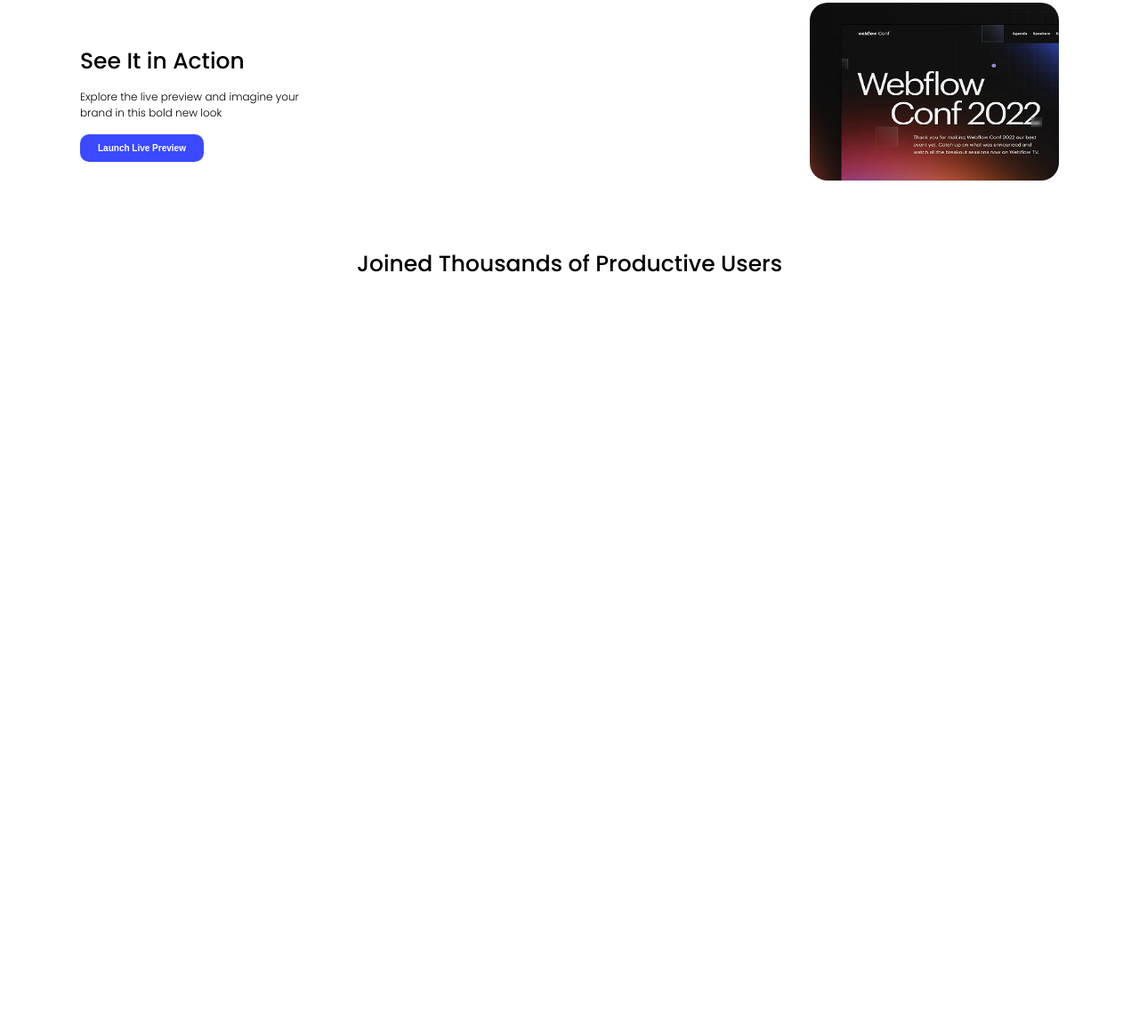
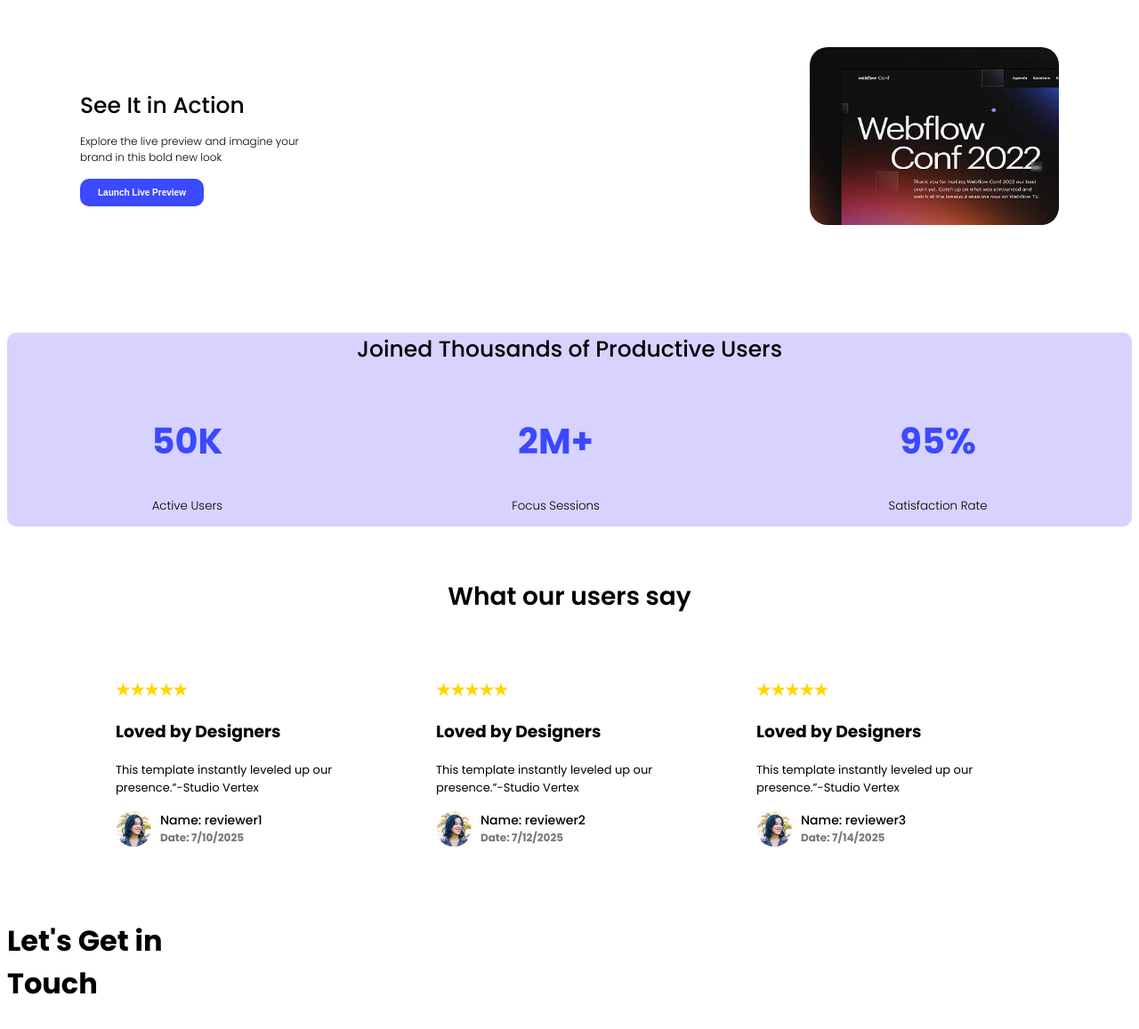
Before and after one commit to jubairae10/web-dev-port, a plain HTML site: page index.html in a window 1280 px wide. Shown: the part 391-1548 px from the top of the page at 89% size. Before the commit the page ends 800 px from the top, so only its background shows below. Drawn offline with Linux system fonts and the light colour scheme.

Commit message:
added reviewers information

```diff
--- a/index.html
+++ b/index.html
@@ -31,21 +31,98 @@
     </header>
     <main>
         <section class="about">
-        <div class ="text-content">
-            <h3 class="section-title">See It in Action</h3>
-            <p class="section-description">Explore the live preview and imagine your<br>brand in this bold new look</p>
-            <button class="btn-second">Launch Live Preview</button>
-        </div>
+            <div class="text-content">
+                <h3 class="section-title">See It in Action</h3>
+                <p class="section-description">Explore the live preview and imagine your<br>brand in this bold new look
+                </p>
+                <button class="btn-second">Launch Live Preview</button>
+            </div>
             <img class="banner-profile-pic" src="Assets/wc-mini.png" alt="">
         </section>
 
         <section class="about2">
-                 <h3 class="section2-title">Joined Thousands of Productive Users</h3>
+            <h2 class="section2-title">Joined Thousands of Productive Users</h2>
+            <div class="about2-items">
+                <div class="about2-item">
+                    <h1 class="item-title">50K</h1>
+                    <p class="item-description">Active Users</p>
+                </div>
+                <div class="about2-item">
+                    <h1 class="item-title">2M+</h1>
+                    <p class="item-description">Focus Sessions</p>
+                </div>
+                <div class="about2-item">
+                    <h1 class="item-title">95%</h1>
+                    <p class="item-description">Satisfaction Rate</p>
+                </div>
+            </div>
+        </section>
+
+        <section class="about3">
+            <p class="about3-title">What our users say</p>
+            <div class="about3-all">
+                <div class="about3-card">
+                    <div class="stars">★★★★★</div>
+                    <h3 class="about3-heading">Loved by Designers</h3>
+                    <p class="about3-paragraph">
+                        This template instantly leveled up our<br>presence.”-Studio Vertex
+                    </p>
+                    <div class="reviewer">
+                        <img class="profile-pic" src="Assets/avatar.png" alt="">
+                        <div class="reviewer-info">
+                            <p class="reviewer-name">Name: reviewer1</p>
+                            <p class="review-date">Date: 7/10/2025</p>
+                        </div>
+                    </div>
+                </div>
+
+                <div class="about3-card">
+                    <div class="stars">★★★★★</div>
+                    <h3 class="about3-heading">Loved by Designers</h3>
+                    <p class="about3-paragraph">
+                        This template instantly leveled up our<br>presence.”-Studio Vertex
+                    </p>
+                    <div class="reviewer">
+                        <img class="profile-pic" src="Assets/avatar.png" alt="">
+                        <div class="reviewer-info">
+                            <p class="reviewer-name">Name: reviewer2</p>
+                            <p class="review-date">Date: 7/12/2025</p>
+                        </div>
+                    </div>
+                </div>
+
+                <div class="about3-card">
+                    <div class="stars">★★★★★</div>
+                    <h3 class="about3-heading">Loved by Designers</h3>
+                    <p class="about3-paragraph">
+                        This template instantly leveled up our<br>presence.”-Studio Vertex
+                    </p>
+                    <div class="reviewer">
+                        <img class="profile-pic" src="Assets/avatar.png" alt="">
+                        <div class="reviewer-info">
+                            <p class="reviewer-name">Name: reviewer3</p>
+                            <p class="review-date">Date: 7/14/2025</p>
+                        </div>
+                    </div>
+                </div>
+
+            </div>
+
+
+
+
         </section>
 
     </main>
     <footer>
+               <div class="footer-column">
+                   <p class="s-title">Let's Get in<br>Touch</p>
+               </div>
+               <div class="footer-column">
+               <form action="">
 
+               </form>
+               </div>
     </footer>
 </body>
 
--- a/styles/portfolio.css
+++ b/styles/portfolio.css
@@ -26,7 +26,7 @@
     justify-content: space-between;
     max-width: 1100px;
     margin: 0 auto;
-    padding: 50px 20px;
+    padding: 100px 50px;
 
 }
 
@@ -66,20 +66,104 @@
     border-radius: 20px;
 }
 
+.about2 {
+    text-align: center;
+    background-color: #d8d2ff;
+    border-radius: 10px;
+    background-position-x: 19;
+    background-position-y: 1249;
+}
+
+.about2-items {
+    display: flex;
+    justify-content:space-around;
+
+}
+
 .section2-title {
     font-size: 25px;
     font-weight: 500;
-    text-align: center;
     color: black;
 }
+
+.item-description {
+    font-size: smaller;
+    font-weight: 300;
+}
+
+.item-title {
+    font-weight: bold;
+    font-size: 40px;
+    text-align: center;
+    color: #3B49FF;
+}
+
+.about3 {
+    text-align: center;
+    padding: 30px;
+
+}
+
+.about3-title {
+    font-size: 28px;
+    font-weight: 600;
+    margin-bottom: 50px;
+}
+
+.about3-all {
+    display: flex;
+    justify-content: center;
+    gap: 20px;
+}
+
+.about3-card {
+    padding: 20px;
+    width: 300px;
+    text-align: left;
+
+}
+
+.stars {
+    color: gold;
+    font-size: 18px;
+}
+
+.about3-paragraph {
+    font-size: 13px;
+    font-weight: 400;
+    margin-bottom: 16px;
+}
+
+
+.reviewer {
+    display: flex;
+    align-items: center;
+}
+
+.profile-pic {
+    width: 40px;
+    height: 40px;
+    border-radius: 50%;
+    margin-right: 10px;
+}
+
+.reviewer-name {
+  font-weight: 500;
+  font-size: 14px;
+  margin: 0;
+}
+
+.review-date {
+  font-size: 12px;
+  color: #777;
+  margin: 0;
+}
+
 
 /* Header */
 .header {
     background-image: url('../Assets/Hero-bg.png');
     background-position: top center;
-
-
-
 }
 
 /* Nav Styles */
@@ -113,3 +197,7 @@
 .banner-content {
     text-align: center;
 }
+
+.s-title{
+    font-size: xx-large;
+}
```
